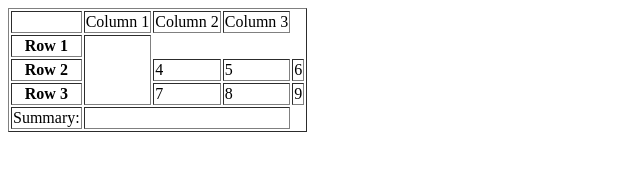
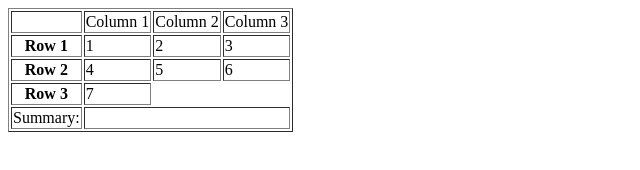
Before and after one commit to dlubenchenko/Lesson_3_Tables, a plain HTML site: page index.html in a window 1280 px wide. Shown: the whole page, without its empty margins (0-640 px from the left). Drawn offline with Linux system fonts and the light colour scheme.

Commit message:
first commit

```diff
--- a/index.html
+++ b/index.html
@@ -12,13 +12,13 @@
             </thead>
             <tbody>
             <tr>
-                <th>Row 1</th><td rowspan="3"></td>
+                <th>Row 1</th><td>1</td><td>2</td><td>3</td>
             </tr>
              <tr>
                 <th>Row 2</th><td>4</td><td>5</td><td>6</td>
             </tr>
              <tr>
-                <th>Row 3</th><td>7</td><td>8</td><td>9</td>
+                <th>Row 3</th><td rowspan="3">7</td>
             </tr>
             </tbody>
             <tfoot>
```
